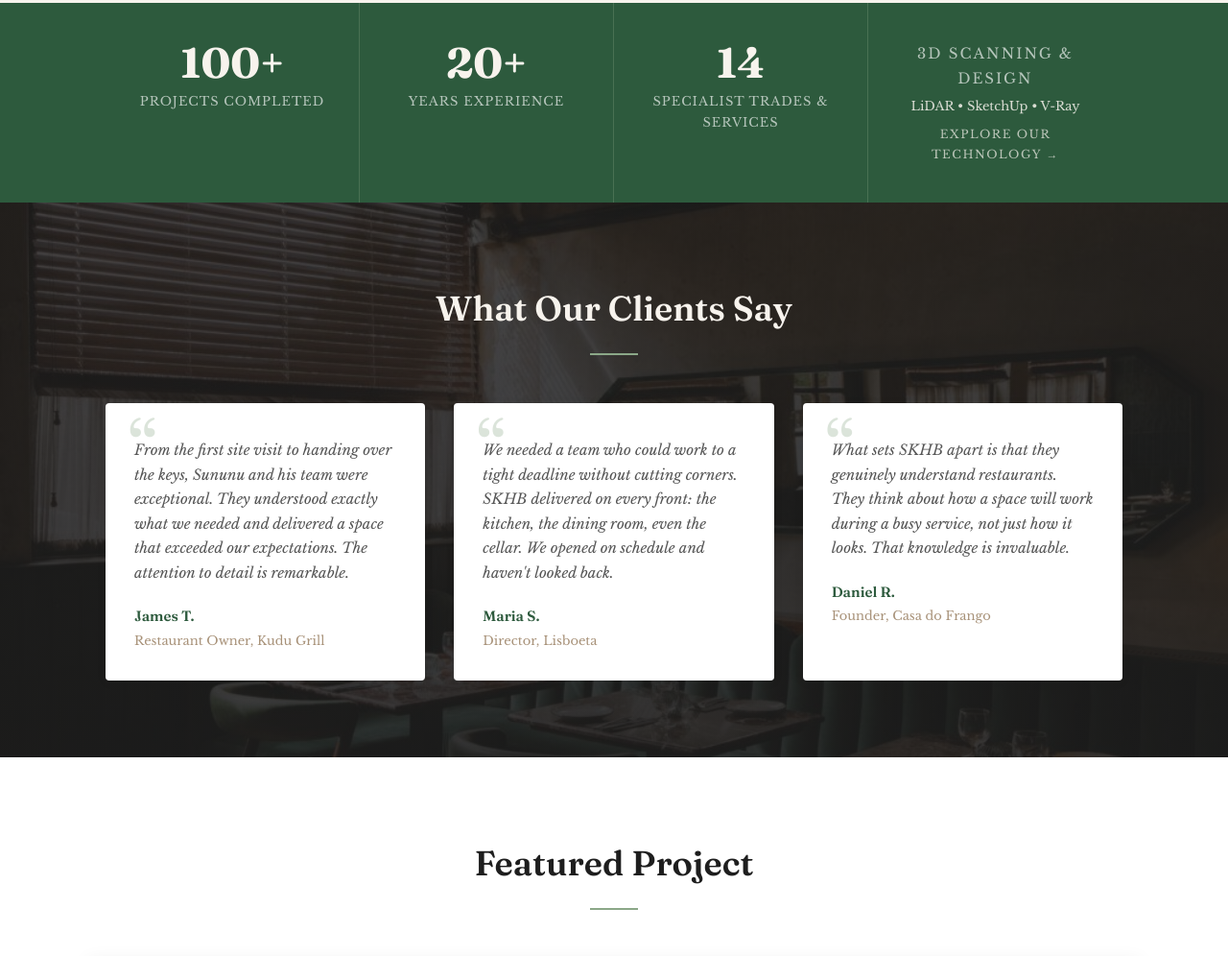
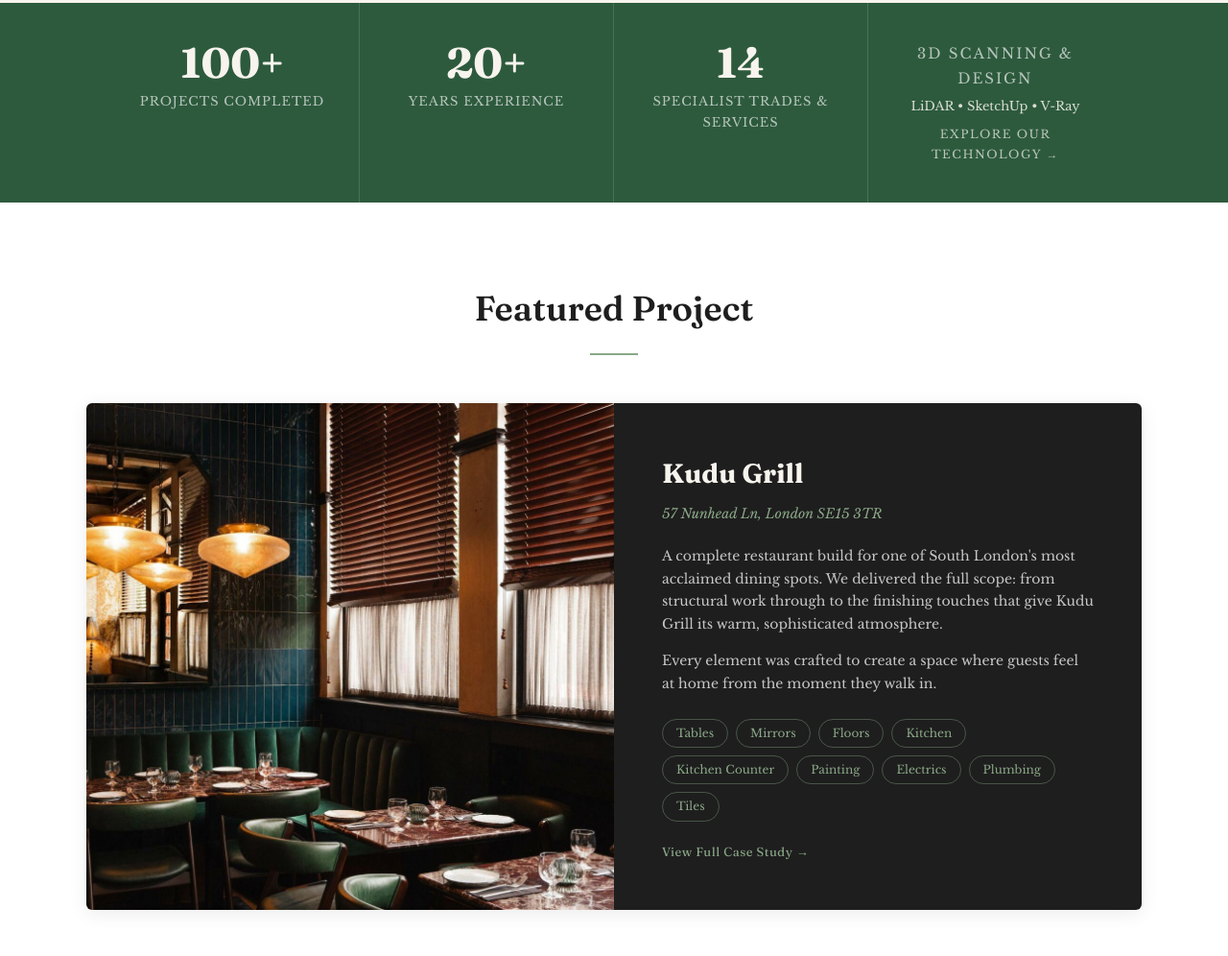
Before and after one commit to Kizim01/skhb-construction, a plain HTML site: page index.html in a window 1280 px wide. Shown: the part 2325-3321 px from the top of the page at 96% size. Drawn offline with nearby package versions, Linux system fonts and the light colour scheme.

Commit message:
Remove placeholder testimonials

```diff
--- a/index.html
+++ b/index.html
@@ -1206,31 +1206,7 @@ footer {
   </div>
 </section>
 
-<!-- TESTIMONIALS -->
-<!-- NOTE: These testimonials are PLACEHOLDERS. Replace with real quotes from clients. -->
-<section class="testimonials-section">
-  <div class="section-header">
-    <h2>What Our Clients Say</h2>
-    <div class="line"></div>
-  </div>
-  <div class="testimonials-grid">
-    <div class="testimonial-card">
-      <blockquote>From the first site visit to handing over the keys, Sununu and his team were exceptional. They understood exactly what we needed and delivered a space that exceeded our expectations. The attention to detail is remarkable.</blockquote>
-      <div class="testimonial-author">James T.</div>
-      <div class="testimonial-role">Restaurant Owner, Kudu Grill</div>
-    </div>
-    <div class="testimonial-card">
-      <blockquote>We needed a team who could work to a tight deadline without cutting corners. SKHB delivered on every front: the kitchen, the dining room, even the cellar. We opened on schedule and haven't looked back.</blockquote>
-      <div class="testimonial-author">Maria S.</div>
-      <div class="testimonial-role">Director, Lisboeta</div>
-    </div>
-    <div class="testimonial-card">
-      <blockquote>What sets SKHB apart is that they genuinely understand restaurants. They think about how a space will work during a busy service, not just how it looks. That knowledge is invaluable.</blockquote>
-      <div class="testimonial-author">Daniel R.</div>
-      <div class="testimonial-role">Founder, Casa do Frango</div>
-    </div>
-  </div>
-</section>
+<!-- TESTIMONIALS removed — add back when real quotes are ready -->
 
 <!-- FEATURED PROJECT -->
 <section class="bg-white">
```
